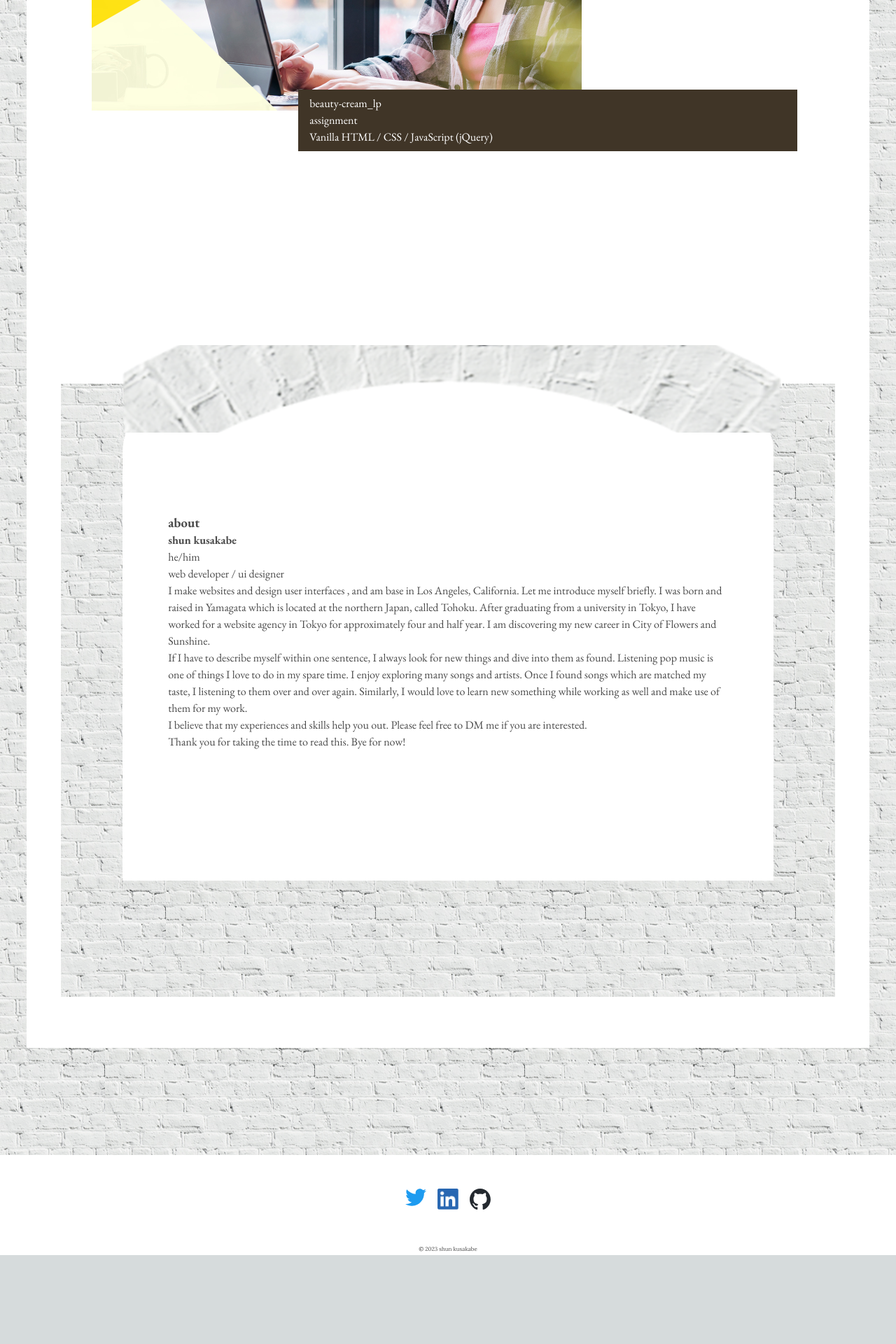
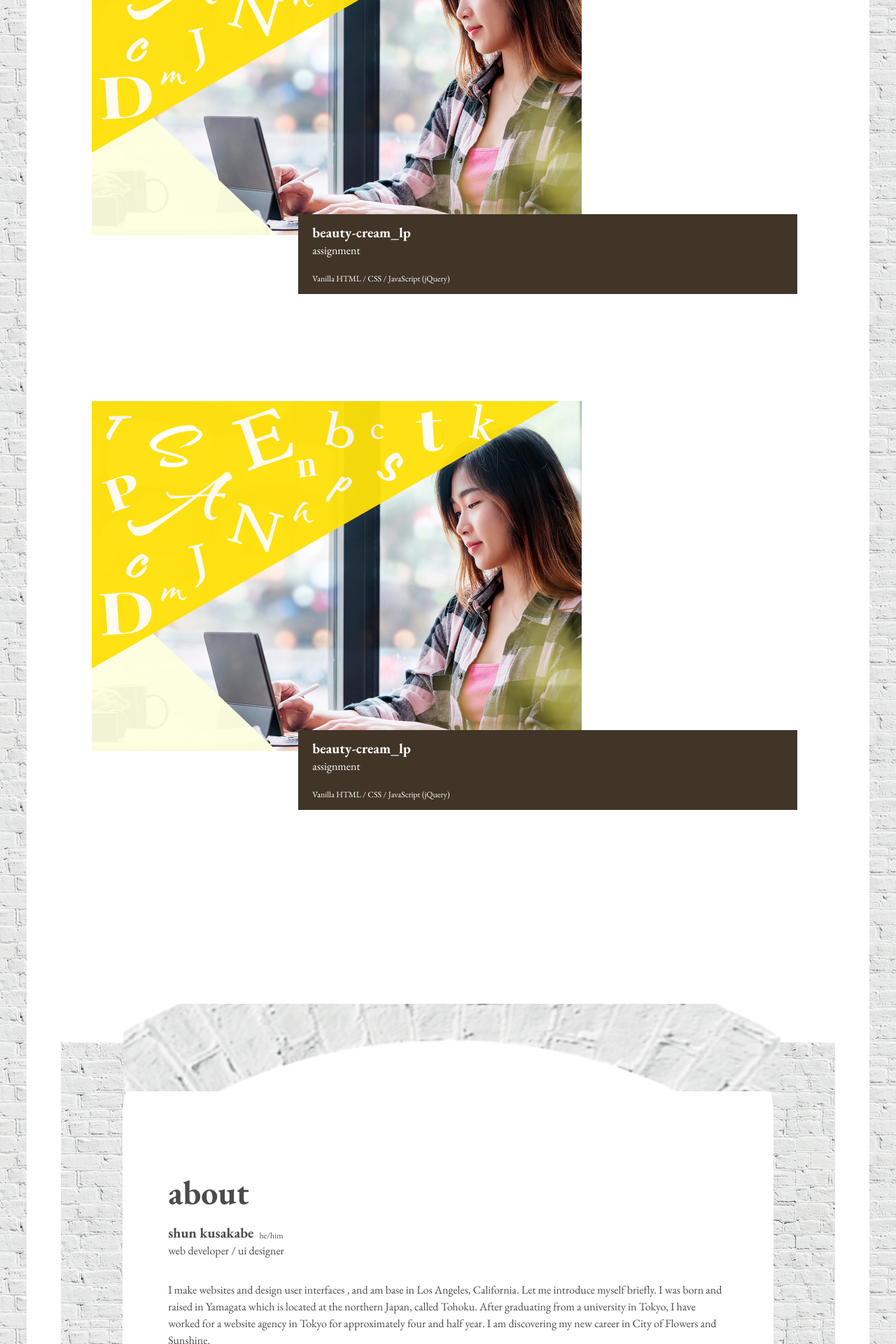
Before and after one commit to shunssv/kusakabe-site, a Next.js app: page / in a window 1280 px wide. Shown: the part 2380-4300 px from the top of the page at 70% size. Before the commit the page ends 4173 px from the top, so only its background shows below. Built offline with nearby package versions, Linux system fonts and the light colour scheme; a web font is replaced by a local one.

Commit message:
:construction: style works and about contents - SHU-86

```diff
--- a/src/pages/index.jsx
+++ b/src/pages/index.jsx
@@ -50,7 +50,7 @@ export default function Home() {
                   priority
                 />
               </h4>
-              <dl className={styles.name}>
+              <dl className={styles.worksInfo}>
                 <dt>enk-english.online</dt>
                 <dd>ENK English</dd>
                 <dd>WordPress - original theme</dd>
@@ -68,7 +68,25 @@ export default function Home() {
                   priority
                 />
               </h4>
-              <dl className={styles.name}>
+              <dl className={styles.worksInfo}>
+                <dt>beauty-cream_lp</dt>
+                <dd>assignment</dd>
+                <dd>Vanilla HTML / CSS / JavaScript (jQuery)</dd>
+              </dl>
+            </Link>
+          </section>
+          <section className={styles.worksItemContainer}>
+            <Link href="/works/enk-english">
+              <h4>
+                <Image
+                  src="/works1.jpg"
+                  width={700}
+                  height={500}
+                  alt="ENK English"
+                  priority
+                />
+              </h4>
+              <dl className={styles.worksInfo}>
                 <dt>beauty-cream_lp</dt>
                 <dd>assignment</dd>
                 <dd>Vanilla HTML / CSS / JavaScript (jQuery)</dd>
@@ -79,13 +97,15 @@ export default function Home() {
 
         <section className={styles.aboutContainer}>
           <div className={styles.aboutInner}>
-            <h3>about</h3>
-            <section>
-              <h4>shun kusakabe</h4>
-              <span>he/him</span>
+            <h3 className={styles.title}>about</h3>
+            <section className={styles.personalInfo}>
+              <div className={styles.name}>
+                <h4>shun kusakabe</h4>
+                <span>he/him</span>
+              </div>
               <p>web developer / ui designer</p>
             </section>
-            <div>
+            <div className={styles.description}>
               <p>
                 I make websites and design user interfaces , and am base in Los
                 Angeles, California. Let me introduce myself briefly. I was born
@@ -108,7 +128,7 @@ export default function Home() {
                 I believe that my experiences and skills help you out. Please
                 feel free to DM me if you are interested.
               </p>
-              <p>Thank you for taking the time to read this. Bye for now!</p>
+              <p>Thank you for taking the time to read this.<br />Bye for now!</p>
             </div>
           </div>
         </section>
--- a/src/styles/Home.module.scss
+++ b/src/styles/Home.module.scss
@@ -28,14 +28,25 @@
     font-size: 6rem;
   }
   .worksItemContainer {
-    .name {
+    .worksInfo {
       background-color: #403527;
       color: #fff;
       margin: -30px 10px 0px auto;
-      padding: 0.5em 1em;
+      padding: 0.75em 1.25em;
       position: relative;
       width: 70%;
       z-index: 1;
+      dt {
+        font-size: 1.25rem;
+        font-weight: bold;
+      }
+      dd:last-of-type {
+        margin-top: 1.5em;
+        font-size: 0.75rem;
+      }
+    }
+    &:not(:first-of-type) {
+      margin-top: 15%;
     }
   }
 }
@@ -58,6 +69,29 @@
     background-color: #fff;
     padding: 20% 7%;
     border-radius: 100px 100px 0 0;
+    .title {
+      font-size: 3rem;
+    }
+    .personalInfo {
+      .name {
+        display: flex;
+        align-items: flex-end;
+        column-gap: 0.5em;
+        margin-top: 1em;
+        h4 {
+          font-size: 1.25rem;
+        }
+        span {
+          font-size: 0.75rem;
+        }
+      }
+    }
+    .description {
+      margin-top: 2em;
+      p + p {
+        margin-top: 1em;
+      }
+    }
   }
 }
 
--- a/src/styles/globals.scss
+++ b/src/styles/globals.scss
@@ -40,3 +40,9 @@ a {
     color-scheme: dark;
   }
 }
+
+@media (max-width: 520px) {
+  body {
+    font-size: 0.875rem;
+  }
+}
```
